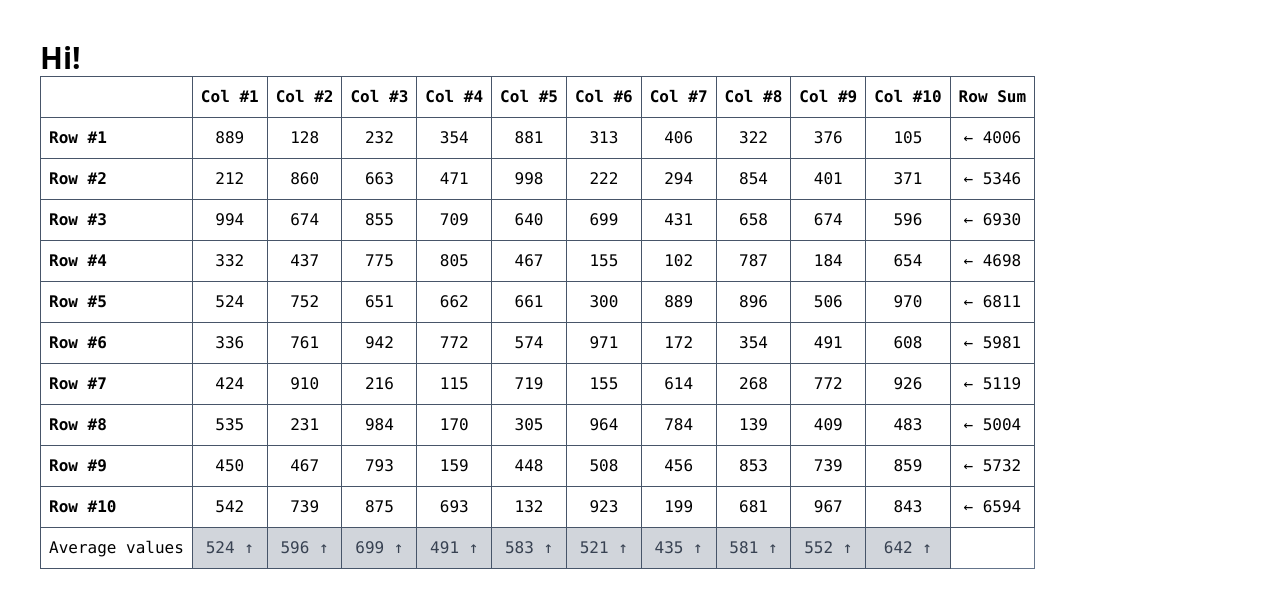
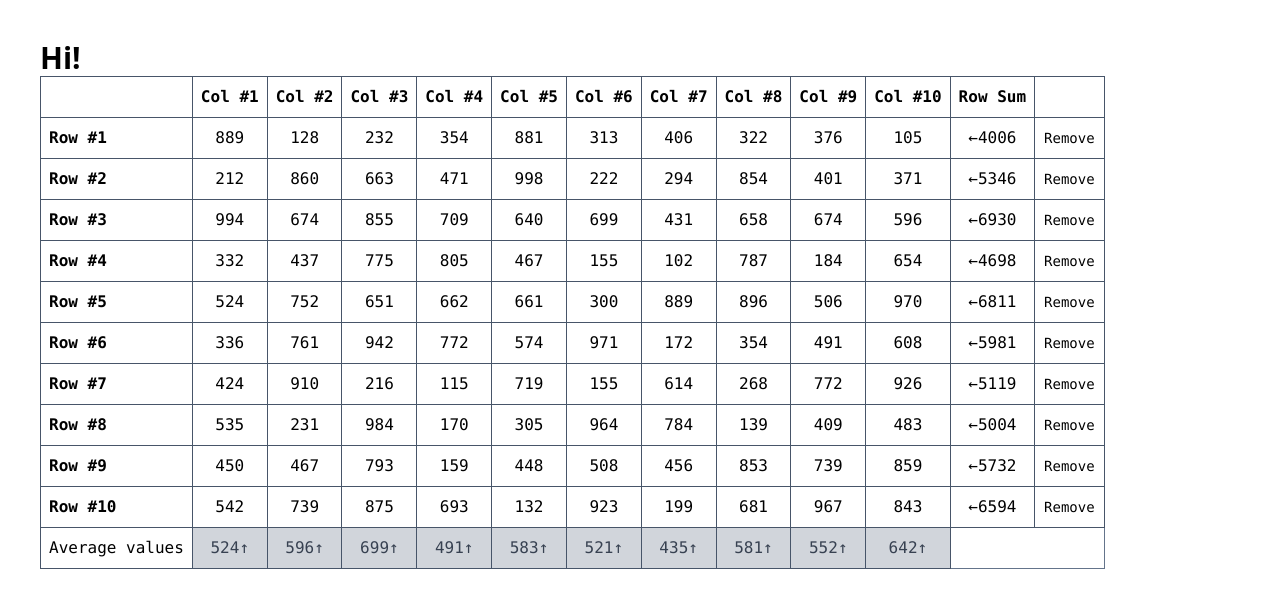
Before and after one commit to FFEDSerj/react-ts-tailwind-table, a React (Vite) app: page / in a window 1280 px wide. Shown: the top 608 px of the page. Built offline with nearby package versions, Linux system fonts and the light colour scheme.

Commit message:
fixed some calc issues, extended context, remove row, recalc values

```diff
--- a/src/components/AverageValue.tsx
+++ b/src/components/AverageValue.tsx
@@ -3,5 +3,9 @@ type AverageValueProps = {
 };
 
 export const AverageValue = ({ value }: AverageValueProps) => {
-  return <td className="border bg-gray-300 text-gray-700 border-slate-600 p-2 text-center">{value} ↑</td>;
+  return (
+    <td className="border bg-gray-300 text-gray-700 border-slate-600 p-2 text-center">
+      {value}↑
+    </td>
+  );
 };
--- a/src/components/TableBody.tsx
+++ b/src/components/TableBody.tsx
@@ -1,5 +1,4 @@
 import { useTableData } from "../context/TableContext";
-import type { Cell } from "../types";
 import { calcColsAverageValue } from "../utils/calcColsAverageValue";
 import { generatedNumberArray } from "../utils/generateNumberArray";
 import { AverageValue } from "./AverageValue";
@@ -7,26 +6,31 @@ import { TableRow } from "./TableRow";
 
 export const TableBody = () => {
   const { cells, colsNumber, rowsNumber } = useTableData();
-  const averageValuesCells = generatedNumberArray(colsNumber);
-  const colAverageValues = calcColsAverageValue(colsNumber, cells);
+  const numberRowArray = generatedNumberArray(rowsNumber);
+  const numberColArray = generatedNumberArray(colsNumber);
 
-  const cellsByRowNumber: Cell[][] = [];
-
-  for (let i = 0; i < rowsNumber; i++) {
-    const slicedCells = cells.slice(i * rowsNumber, rowsNumber * (i + 1));
-    cellsByRowNumber.push(slicedCells);
-  }
+  const colAverageValues = calcColsAverageValue(colsNumber, rowsNumber, cells);
 
   return (
     <tbody>
-      {cellsByRowNumber.map((cellList, i) => (
-        <TableRow key={i + 1} rowCells={cellList} rowPosition={i + 1} />
-      ))}
+      {numberRowArray.map((rowNumber, index) => {
+        const slicedItems = cells.slice(
+          colsNumber * index,
+          colsNumber * rowNumber
+        );
+        return (
+          <TableRow
+            rowPosition={rowNumber}
+            rowCells={slicedItems}
+            key={rowNumber}
+          />
+        );
+      })}
       <tr>
         <td className="border border-slate-600 p-2 font-medium">
           Average values
         </td>
-        {averageValuesCells.map((val, i) => (
+        {numberColArray.map((val, i) => (
           <AverageValue key={val} value={colAverageValues[i]} />
         ))}
       </tr>
--- a/src/components/TableHeader.tsx
+++ b/src/components/TableHeader.tsx
@@ -14,6 +14,7 @@ export const TableHeader = () => {
           </th>
         ))}
         <th className="border border-slate-600 p-2">Row Sum</th>
+        <th className="border border-slate-600 p-2"></th>
       </tr>
     </thead>
   );
--- a/src/components/TableRow.tsx
+++ b/src/components/TableRow.tsx
@@ -1,4 +1,5 @@
 import { useState } from "react";
+import { useTableData } from "../context/TableContext";
 import type { Cell } from "../types";
 import { CellAmount } from "./CellAmount";
 
@@ -9,9 +10,11 @@ type TableRowProps = {
 
 export const TableRow = ({ rowCells, rowPosition }: TableRowProps) => {
   const [isShowPercent, setShowPercent] = useState(false);
+  const { removeRow } = useTableData();
   const rowSum = rowCells.reduce((sum, val) => sum + val.amount, 0);
 
   return (
+    <>
       <tr>
         <td className="border border-slate-600 p-2 font-semibold">
           Row #{rowPosition}
@@ -29,8 +32,18 @@ export const TableRow = ({ rowCells, rowPosition }: TableRowProps) => {
           onMouseLeave={() => setShowPercent(false)}
           className="border border-slate-600 p-2 dark:bg-gray-300 text-center"
         >
-        ← {rowSum}
+          ←{rowSum}
+        </td>
+        <td className="hover:bg-red-300 border border-slate-600 transition-colors">
+          <button
+            onClick={() => removeRow(rowCells[0].id)}
+            className="text-sm p-2 font-medium"
+            type="button"
+          >
+            Remove
+          </button>
         </td>
       </tr>
+    </>
   );
 };
--- a/src/context/TableContext.tsx
+++ b/src/context/TableContext.tsx
@@ -1,13 +1,13 @@
 import { createContext, ReactNode, useContext, useState } from "react";
 import type { Cell } from "../types";
 import { generateCellsArray } from "../utils/generateCellsArray";
-import { randomNumber } from "../utils/randomNumber";
 
 interface ITableContext {
   cells: Cell[];
   rowsNumber: number;
   colsNumber: number;
   incrementCellAmountByOne: (id: Cell["id"]) => void;
+  removeRow: (id: number) => void;
 }
 
 const initialData: ITableContext = {
@@ -15,15 +15,30 @@ const initialData: ITableContext = {
   rowsNumber: 0,
   colsNumber: 0,
   incrementCellAmountByOne: (id) => {},
+  removeRow: (id) => {},
 };
 
 const TableContext = createContext<ITableContext>(initialData);
 
 export const TableContextProvider = ({ children }: { children: ReactNode }) => {
-  const ROWS = 10; // For now
-  const COLS = 10; // For now
+  const [rowNumber, setRowNumber] = useState(10);
+  const [colNumber, setColNumber] = useState(10);
 
-  const [cells, setCells] = useState<Cell[]>(generateCellsArray(ROWS * COLS));
+  const [cells, setCells] = useState<Cell[]>(
+    generateCellsArray(rowNumber * colNumber)
+  );
+
+  const removeRow = (id: number) => {
+    const startIndex = cells.findIndex((c) => c.id === id);
+
+    const newCells = [
+      ...cells.slice(0, startIndex),
+      ...cells.slice(startIndex + colNumber),
+    ];
+
+    setCells(newCells);
+    setRowNumber(rowNumber - 1);
+  };
 
   const incrementCellAmountByOne = (id: Cell["id"]) => {
     const cellsCopy = cells.slice().map((cell) => {
@@ -41,9 +56,10 @@ export const TableContextProvider = ({ children }: { children: ReactNode }) => {
 
   const value = {
     cells,
-    rowsNumber: ROWS,
-    colsNumber: COLS,
+    rowsNumber: rowNumber,
+    colsNumber: colNumber,
     incrementCellAmountByOne,
+    removeRow,
   };
 
   return (
--- a/src/types.ts
+++ b/src/types.ts
@@ -2,3 +2,5 @@ export type Cell = {
   id: number;
   amount: number;
 };
+
+export type Row = { cells: Cell[]; position: number };
--- a/src/utils/calcColsAverageValue.ts
+++ b/src/utils/calcColsAverageValue.ts
@@ -1,14 +1,15 @@
 import type { Cell } from '../types';
 
-export const calcColsAverageValue = (colNum: number, cells: Cell[]) => {
+export const calcColsAverageValue = (colNum: number, rowNum: number, cells: Cell[]) => {
   const collSumList: number[] = [];
+
   for (let i = 0; i < colNum; i++) {
     let collSum = 0;
 
     for (let j = i; j < cells.length; j += colNum) {
       collSum += cells[j].amount;
     }
-    const average = Math.round(collSum / colNum);
+    const average = Math.round(collSum / rowNum);
 
     collSumList.push(average);
   }
```
Lines whose indentation alone changed are shown as unchanged.
